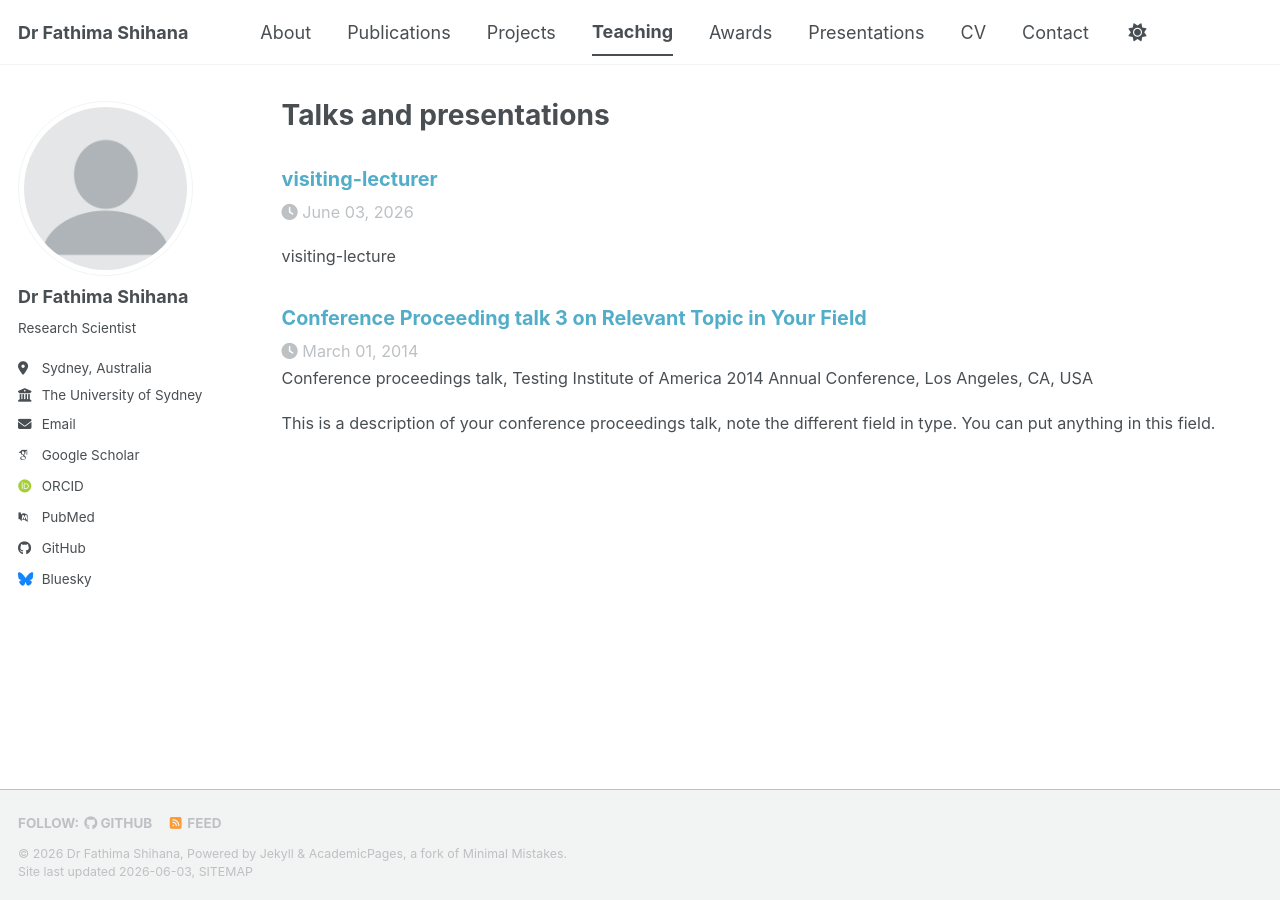
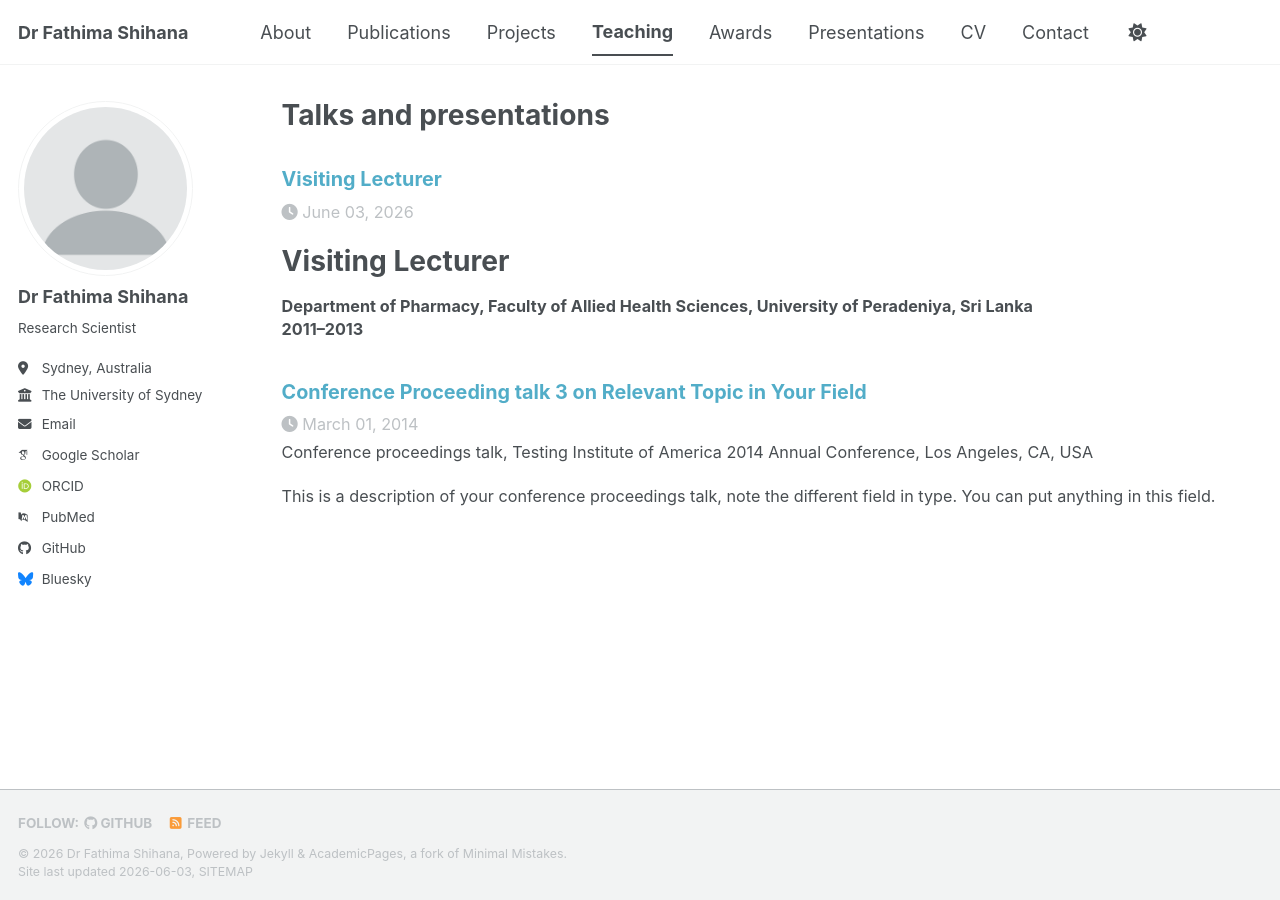
Before and after one commit to fathimashihana/fathimashihana.github.io, a Jekyll site: the page built from _pages/talks.html, in a window 1280 px wide. Built offline with Jekyll 4.4.1, drawn with Linux system fonts in a browser that asks for light colours; some web fonts are replaced; a script bundle is joined from its source files by our own code; library files that are not in the unit come from our copies.

Commit message:
Update visiting-lecture.md

```diff
--- a/_talks/visiting-lecture.md
+++ b/_talks/visiting-lecture.md
@@ -1,8 +1,8 @@
 ---
-title: "visiting-lecturer"
+title: "Visiting Lecturer"
 collection: talks
 permalink: /teaching/visiting-lecturer/
-excerpt: "visiting-lecture"
+
 ---
 # Visiting Lecturer
 **Department of Pharmacy, Faculty of Allied Health Sciences, University of Peradeniya, Sri Lanka**
```
